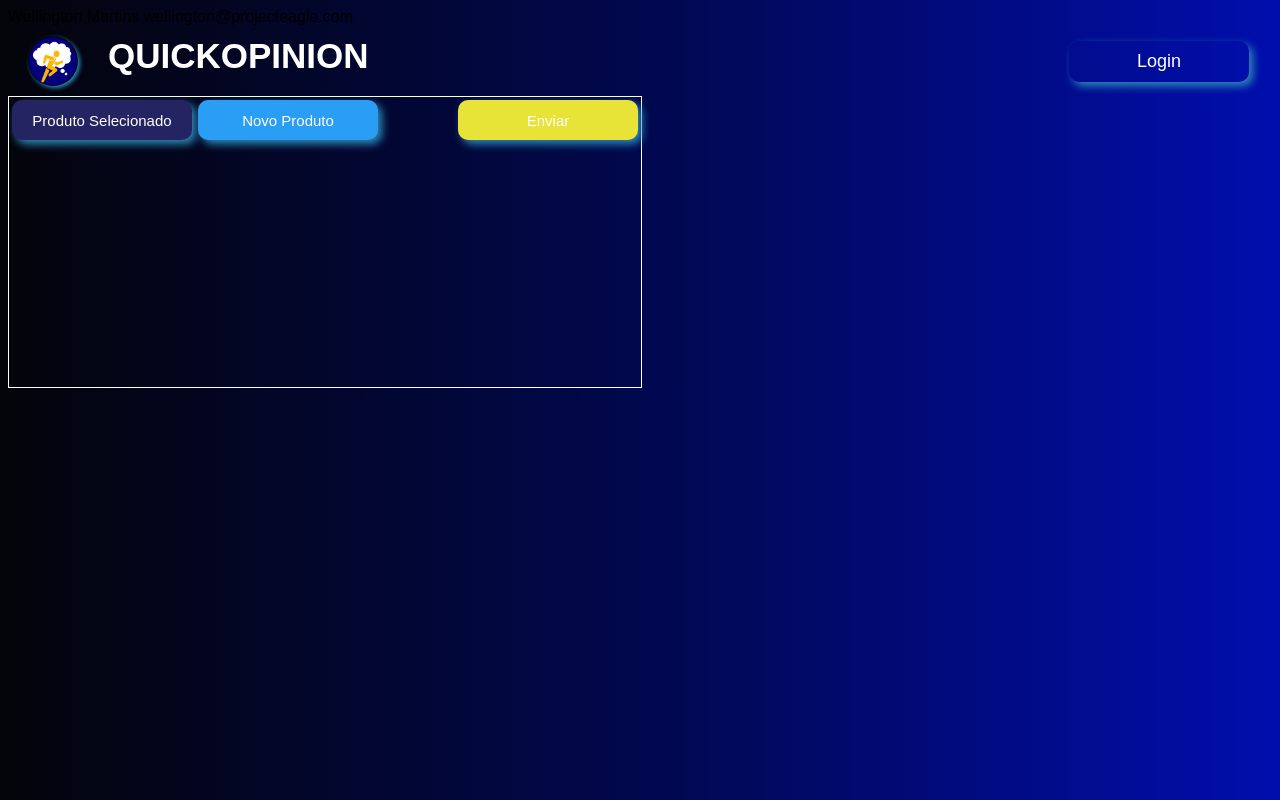
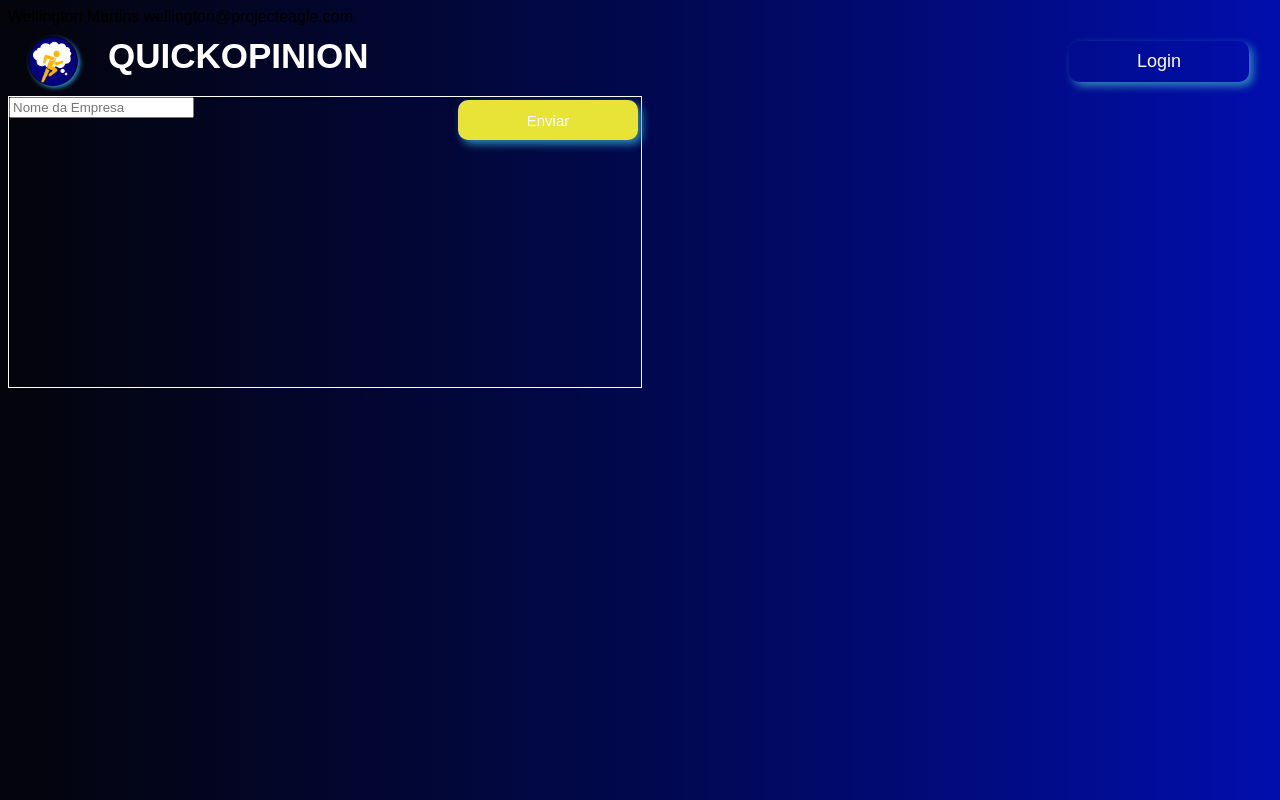
Before and after one commit to codeyourway-bootcamp/eagles-final-project, a React (Vite) app: page /requisicao in a window 1280 px wide. Built offline with nearby package versions, Linux system fonts and the light colour scheme.

Commit message:
Atualizando botão link

```diff
--- a/src/main.jsx
+++ b/src/main.jsx
@@ -22,9 +22,11 @@ const router = createBrowserRouter([
       { path: "login", element: <Login /> },
       { path: "register", element: <Register /> },
       { path: "dashboard", element: <Dashboard /> },
-      { path: "feedback", element: <Feedback /> },
       { path: "requisicao", element: <Requisicao /> },
-
+      {
+        path: "/feedback/:companyId",
+        element: <Feedback/>
+       }
     ],
   },
 ]);
--- a/src/pages/Dashboard/index.jsx
+++ b/src/pages/Dashboard/index.jsx
@@ -7,10 +7,18 @@ import {
   ContainerTable,
 } from "./StyleDashboard";
 import FeedBack from "../../componets/FeedbackForm/Form";
+import { Button } from "@chakra-ui/react";
 
 export default function Dashboard() {
+  const companyName = "WkInformatica"
+  function HandleCopy(){
+    navigator.clipboard.writeText(`${window.location.origin}/feedback/${companyName}`)
+  }
   return (
     <>
+    <Button
+    onClick={HandleCopy}
+    >Copiar Link do Feedback</Button>
       <ContainerDash>
         <h1>Dashboard</h1>
         <ContainerForm>
--- a/src/pages/Feedback/index.jsx
+++ b/src/pages/Feedback/index.jsx
@@ -1,4 +1,5 @@
 import React from "react";
+import { useParams } from "react-router-dom";
 import styled from "styled-components";
 
 // import { Container } from './styles';
@@ -28,6 +29,8 @@ const Feedbackinput = styled.textarea`
 const ButtonEnviar = styled.button``;
 
 function Feedback() {
+  const Params = useParams()
+  console.log(Params)
   return (
     <MainContainer>
       <Title>Como voce avaliaria esse produto ?</Title>
--- a/src/pages/Requisicao/requisicao.jsx
+++ b/src/pages/Requisicao/requisicao.jsx
@@ -13,12 +13,12 @@ export default function Component (props) {
         justifyContent:'space-between'
       }}>
       <div>
-      <ButtonProduto
-      onClick={() => {
-        alert("Selecione seu produto:");
-      }}
-      >Produto Selecionado</ButtonProduto >
-        <ButtonNovoproduto>Novo Produto</ButtonNovoproduto>
+        <input
+        type='text'
+        placeholder='Nome da Empresa'
+        >
+
+        </input>
         </div>
 <div className='enviar'><ButtonEnviar>Enviar</ButtonEnviar></div>
          {props.children}
```
